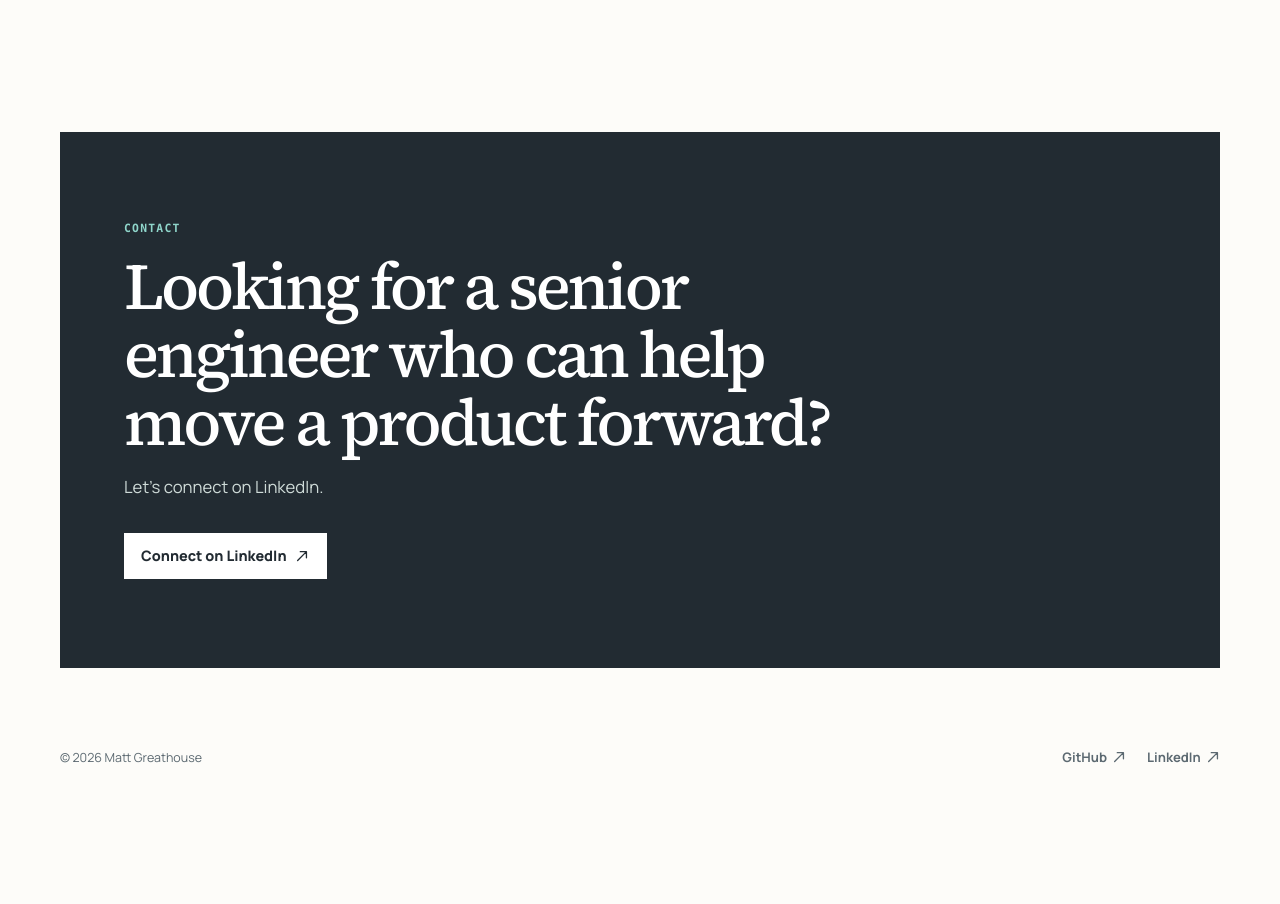
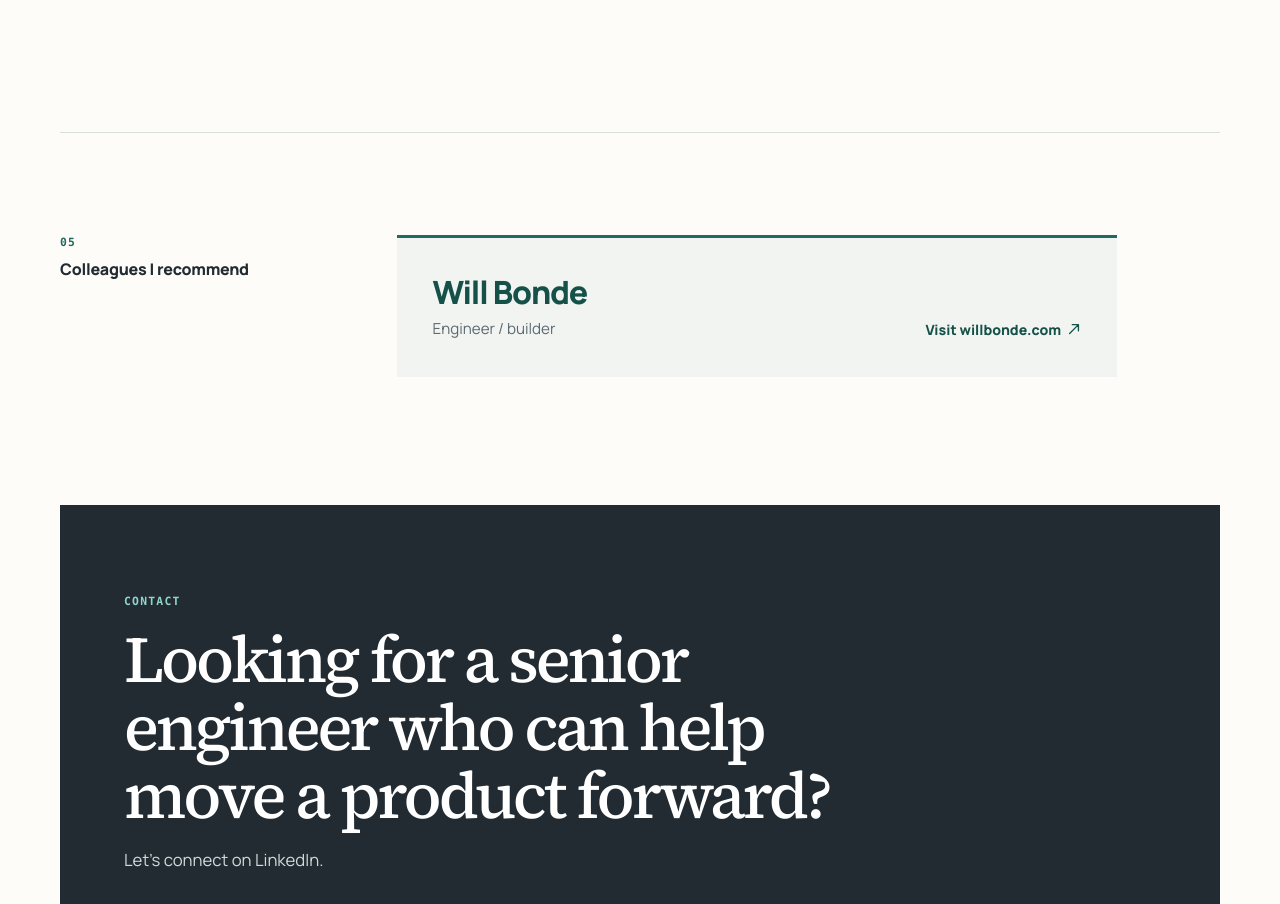
Before and after one commit to matt-greathouse/mattgreat.house, a React (Vite) app: page / in a window 1280 px wide. Shown: the part 3401-4305 px from the top of the page. Before the commit the page ends 4209 px from the top, so only its background shows below. Built offline with nearby package versions, Linux system fonts and the light colour scheme.

Commit message:
Add recommended colleagues section

```diff
--- a/public/plain.css
+++ b/public/plain.css
@@ -58,6 +58,10 @@ dd { margin: 0; color: var(--muted); }
 .strengths div { padding: 1.1rem; background: var(--soft); }
 .skill-list, .background-list { display: grid; gap: 1.1rem; }
 .skill-list div, .background-list div { padding-top: 1.1rem; border-top: 1px solid var(--line); }
+.recommendation { max-width: 68ch; margin-top: 2rem; padding: 1.35rem; border-top: 3px solid var(--accent); background: var(--soft); }
+.recommendation h3 { margin-bottom: .3rem; color: var(--ink); }
+.recommendation p { margin-bottom: .65rem; color: var(--muted); }
+.recommendation p:last-child { margin: 0; font-weight: 800; }
 
 article { padding: 1.8rem 0; border-top: 1px solid var(--line); }
 article + article { margin-top: .4rem; }
--- a/public/plain.html
+++ b/public/plain.html
@@ -86,6 +86,16 @@
         </dl>
       </section>
 
+      <section id="recommendations" aria-label="Colleagues I recommend">
+        <p class="eyebrow">05 · Colleagues I recommend</p>
+        <h2>People I&apos;d be glad to recommend.</h2>
+        <div class="recommendation">
+          <h3>Will Bonde</h3>
+          <p>Engineer / builder</p>
+          <p><a href="https://willbonde.com/" target="_blank" rel="noreferrer">Visit willbonde.com <span aria-hidden="true">↗</span></a></p>
+        </div>
+      </section>
+
       <section class="contact" id="contact" aria-labelledby="contact-title">
         <p class="eyebrow">Contact</p>
         <h2 id="contact-title">Looking for a senior engineer who can help move a product forward?</h2>
--- a/src/main.tsx
+++ b/src/main.tsx
@@ -43,8 +43,8 @@ function ThemeIcon({ theme }: { theme: Theme }) {
   )
 }
 
-function ExternalLink({ href, children }: { href: string; children: string }) {
-  return <a href={href} target="_blank" rel="noreferrer">{children} <ArrowUpRight /></a>
+function ExternalLink({ href, children, className }: { href: string; children: string; className?: string }) {
+  return <a className={className} href={href} target="_blank" rel="noreferrer">{children} <ArrowUpRight /></a>
 }
 
 function SectionHeading({ number, title }: { number: string; title: string }) {
@@ -207,6 +207,19 @@ function App() {
           </div>
         </section>
 
+        <section className="page-shell section recommendations-section" aria-label="Colleagues I recommend">
+          <SectionHeading number="05" title="Colleagues I recommend" />
+          <div className="section-content">
+            <div className="recommendation-card">
+              <div>
+                <h3>Will Bonde</h3>
+                <p>Engineer / builder</p>
+              </div>
+              <ExternalLink className="recommendation-link" href="https://willbonde.com/">Visit willbonde.com</ExternalLink>
+            </div>
+          </div>
+        </section>
+
         <section className="contact-section page-shell" id="contact" aria-labelledby="contact-title">
           <p className="kicker">Contact</p>
           <h2 id="contact-title">Looking for a senior engineer who can help move a product forward?</h2>
--- a/src/styles.css
+++ b/src/styles.css
@@ -188,6 +188,13 @@ h1 { max-width: 970px; margin: 1rem 0 1.6rem; font-size: clamp(3.1rem, 7.1vw, 6.
 .background-details h3 { color: var(--accent-dark); }
 .background-details p { margin: 0; color: var(--muted); font-size: .95rem; }
 
+.recommendations-section { padding-bottom: clamp(5.5rem, 10vw, 8.5rem); }
+.recommendation-card { display: grid; grid-template-columns: minmax(0, 1fr) auto; gap: 1.5rem; align-items: end; max-width: 720px; padding: clamp(1.5rem, 3vw, 2.25rem); border-top: 3px solid var(--accent); background: var(--wash); }
+.recommendation-card h3 { margin-bottom: .3rem; color: var(--accent-dark); font-size: clamp(1.5rem, 2.5vw, 2rem); font-weight: 800; letter-spacing: -.035em; line-height: 1.15; }
+.recommendation-card p { margin: 0; color: var(--muted); font-size: .95rem; }
+.recommendation-link { color: var(--accent-dark); font-size: .88rem; font-weight: 800; text-decoration: none; white-space: nowrap; }
+.recommendation-link:hover { color: var(--accent); text-decoration: underline; text-decoration-thickness: 1px; text-underline-offset: .25em; }
+
 .contact-section { margin-bottom: 2.5rem; padding: clamp(3.6rem, 7vw, 6.25rem) clamp(1.6rem, 5vw, 5rem); background: var(--contact-surface); color: var(--contact-text); scroll-margin-top: 1.5rem; }
 .contact-section .kicker { color: var(--contact-kicker); }
 .contact-section h2 { max-width: 780px; margin: 1rem 0; color: var(--contact-text); font-size: clamp(2.35rem, 5.1vw, 4.85rem); letter-spacing: -.05em; line-height: 1.04; text-wrap: balance; }
@@ -250,6 +257,7 @@ footer div { display: flex; gap: 1.3rem; }
   .experience-details li { margin-top: .5rem; }
   .background-section { padding-bottom: 4.2rem; }
   .background-details { gap: 1rem; margin-top: 1.6rem; }
+  .recommendations-section { padding-bottom: 4.2rem; }
   .contact-section { padding: 2.9rem 1.35rem; }
   .contact-section h2 { font-size: clamp(2rem, 9vw, 2.75rem); line-height: 1.08; }
   .contact-section > p:not(.kicker) { margin-bottom: 1.55rem; }
@@ -260,6 +268,7 @@ footer div { display: flex; gap: 1.3rem; }
   .site-header { gap: .45rem; }
   .hero-actions { display: grid; grid-template-columns: 1fr; }
   .button { width: 100%; }
+  .recommendation-card { grid-template-columns: 1fr; gap: 1rem; padding: 1.35rem; }
   .contact-section { margin-bottom: 1.5rem; }
   footer { align-items: flex-start; flex-direction: column; justify-content: center; gap: .75rem; }
 }
```
